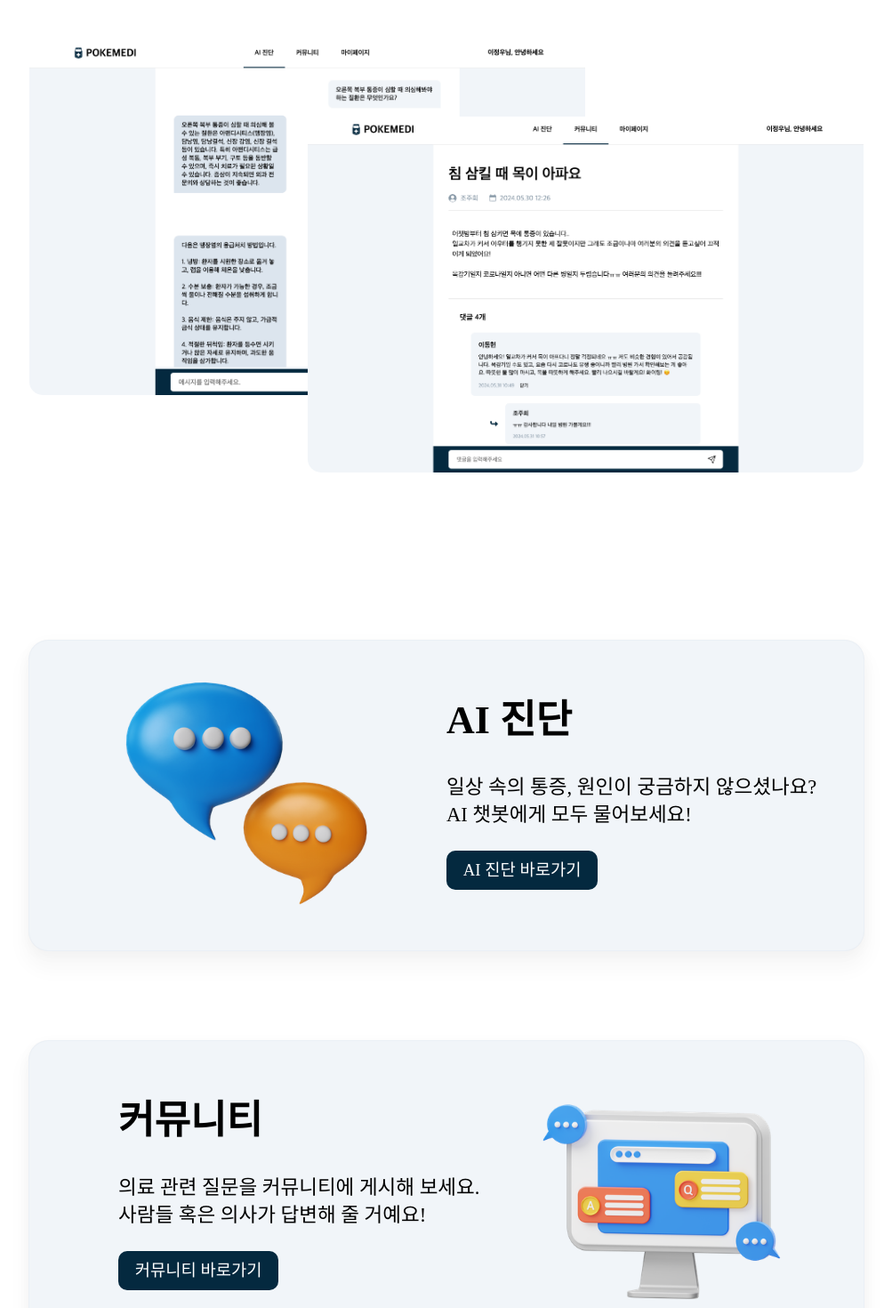
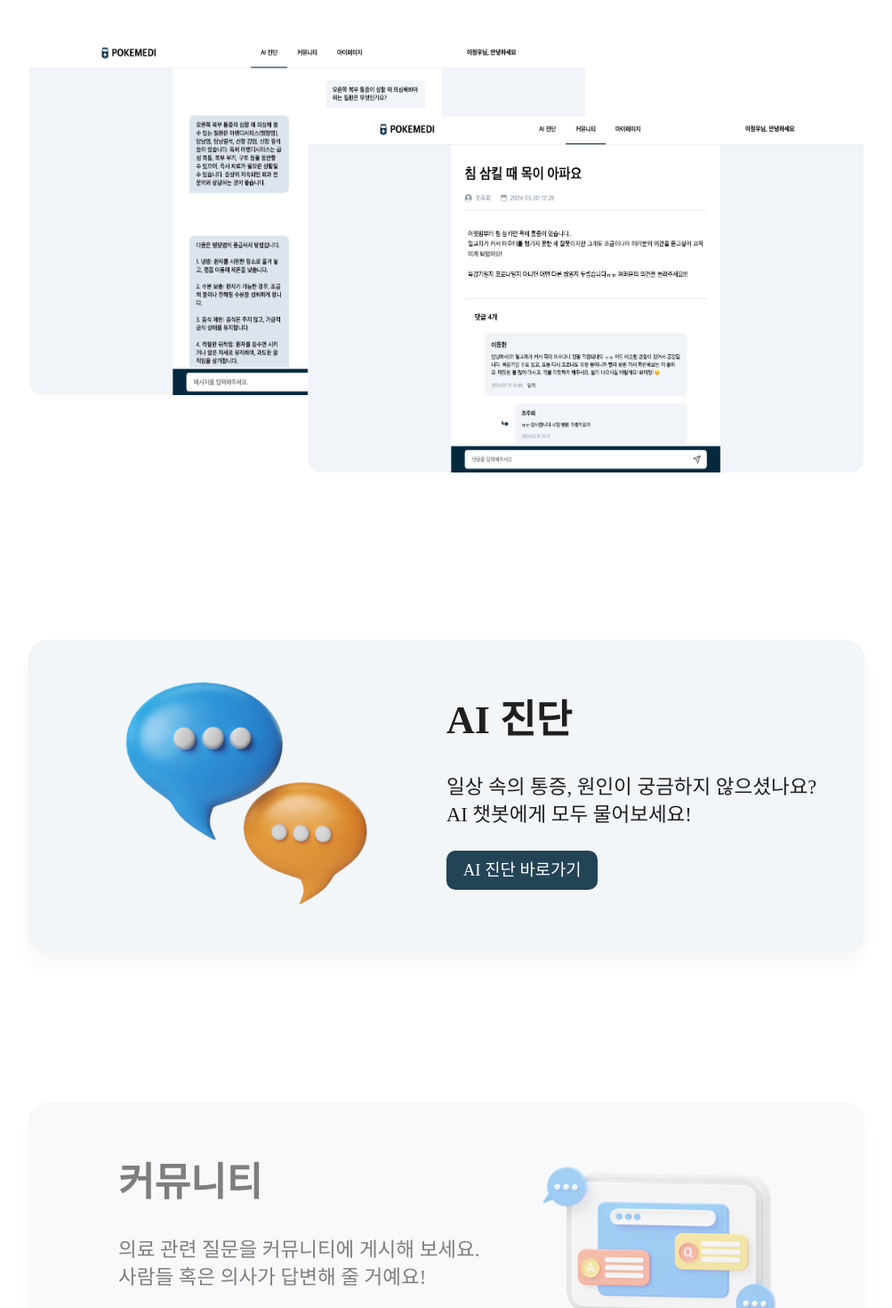
Before and after one commit to KGU-TurtleDoctor/POKEMEDI-Client, a React (Vite) app: page / in a window 1280 px wide. Shown: the part 500-1970 px from the top of the page at 89% size, without its empty margins (138-1141 px from the left). Built offline with nearby package versions, Linux system fonts and the light colour scheme; no server answers; a web font is replaced by a local one.

Commit message:
feat: Home 페이지에 framer-motion 적용

```diff
--- a/package.json
+++ b/package.json
@@ -11,6 +11,7 @@
   },
   "dependencies": {
     "axios": "^1.6.8",
+    "framer-motion": "^11.9.0",
     "react": "^18.2.0",
     "react-dom": "^18.2.0",
     "react-router-dom": "^6.22.0",
--- a/src/components/Home/MenuBox.jsx
+++ b/src/components/Home/MenuBox.jsx
@@ -1,14 +1,25 @@
-import React from 'react';
+import React, { useRef } from 'react';
 import { useNavigate } from 'react-router-dom';
 import styled from 'styled-components';
 import chatImg from '../../assets/img/chat.png';
 import communityImg from '../../assets/img/community.png';
+import { motion, useScroll, useTransform } from 'framer-motion';
 
 const MenuBox = ({ type }) => {
   const navigate = useNavigate();
+  const ref = useRef(null);
 
-  return type === 1 ? (
-    <MenuBoxWrapper>
+  const { scrollYProgress } = useScroll({
+    target: ref,
+    offset: ['start end', 'end start'],
+  });
+
+  const opacity = useTransform(scrollYProgress, [0, 0.5, 1], [0, 1, 0]);
+
+  return (
+    <MenuBoxWrapper ref={ref} style={{ opacity }} animate={{ opacity }}>
+      {type === 1 ? (
+        <>
           <ImgContainer>
             <MenuImg src={chatImg} />
           </ImgContainer>
@@ -22,14 +33,14 @@ const MenuBox = ({ type }) => {
               AI 진단 바로가기
             </LinkButton>
           </DescriptionContainer>
-    </MenuBoxWrapper>
+        </>
       ) : (
-    <MenuBoxWrapper type={type}>
+        <>
           <DescriptionContainer>
             <DescriptionContainerTitle>커뮤니티</DescriptionContainerTitle>
             <Description type={type}>
-          의료 관련 질문을 커뮤니티에 게시해 보세요. 사람들 혹은 의사가 답변해
-          줄 거예요!
+              의료 관련 질문을 커뮤니티에 게시해 보세요. 사람들 혹은 의사가
+              답변해 줄 거예요!
             </Description>
             <LinkButton onClick={() => navigate('/community-list')}>
               커뮤니티 바로가기
@@ -38,11 +49,13 @@ const MenuBox = ({ type }) => {
           <ImgContainer>
             <MenuImg src={communityImg} />
           </ImgContainer>
+        </>
+      )}
     </MenuBoxWrapper>
   );
 };
 
-const MenuBoxWrapper = styled.div`
+const MenuBoxWrapper = styled(motion.div)`
   display: flex;
   flex-direction: row;
   align-items: center;
--- a/src/components/Home/MenuIntroduction.jsx
+++ b/src/components/Home/MenuIntroduction.jsx
@@ -17,7 +17,7 @@ const MenuIntroductionWrapper = styled.div`
   display: flex;
   flex-direction: column;
   align-items: center;
-  row-gap: 10rem;
+  row-gap: 17rem;
 
   width: 100%;
   margin-top: 18.75rem;
--- a/src/components/Home/ServiceIntroduction.jsx
+++ b/src/components/Home/ServiceIntroduction.jsx
@@ -1,21 +1,46 @@
 import styled, { keyframes } from 'styled-components';
 import ImgFirstService from '../../assets/img/img_first_service.png';
 import ImgSecondService from '../../assets/img/img_second_service.png';
+import { motion } from 'framer-motion';
+
+const introMessageAnimation = {
+  initial: { opacity: 0, y: '100%' },
+  animate: { opacity: 1, y: 0 },
+  transition: { duration: 1 },
+};
+
+const subMessageAnimation = {
+  initial: { opacity: 0, y: '100%' },
+  animate: { opacity: 1, y: 0 },
+  transition: { duration: 0.8, delay: 0.8 },
+};
+
+const firstImageAnimation = {
+  initial: { opacity: 0 },
+  animate: { opacity: 1 },
+  transition: { duration: 0.8, delay: 1.5 },
+};
+
+const secondImageAnimation = {
+  initial: { opacity: 0 },
+  animate: { opacity: 1 },
+  transition: { duration: 0.8, delay: 2.3 },
+};
 
 function ServiceIntroduction() {
   return (
     <ServiceintroductionWrapper>
-      <ServiceIntroMessage>
+      <ServiceIntroMessage {...introMessageAnimation}>
         내 손 안의 의사
         <br />
         POKEMEDI
       </ServiceIntroMessage>
-      <ServiceIntroSubMessage>
+      <ServiceIntroSubMessage {...subMessageAnimation}>
         집에서도 편리하게, 포켓메디와 함께
       </ServiceIntroSubMessage>
       <ServiceImageContainer>
-        <FirstServiceImage src={ImgFirstService} />
-        <SecondServiceImage src={ImgSecondService} />
+        <FirstServiceImage src={ImgFirstService} {...firstImageAnimation} />
+        <SecondServiceImage src={ImgSecondService} {...secondImageAnimation} />
       </ServiceImageContainer>
     </ServiceintroductionWrapper>
   );
@@ -33,47 +58,20 @@ const ServiceintroductionWrapper = styled.div`
   text-align: center;
 `;
 
-const fadeup = keyframes`
-  from {
-    opacity: 0;
-    transform: translate3d(0, 100%, 0);
-  }
-  to {
-    opacity: 1;
-    transform: translateZ(0);
-  }
-`;
-
-const fadein = keyframes`
-  from {
-    opacity: 0;
-  }
-  to {
-    opacity: 1;
-  }
-`;
-
-const ServiceIntroMessage = styled.h1`
+const ServiceIntroMessage = styled(motion.h1)`
   font-size: 6.875rem;
   font-weight: 600;
   font-family: Pretendard;
   line-height: 1.3;
-
-  transition-delay: 1.2s;
-  animation: ${fadeup} 1s ease;
 `;
 
-const ServiceIntroSubMessage = styled.h2`
+const ServiceIntroSubMessage = styled(motion.h2)`
   margin-top: 2.5rem;
 
   font-size: 2.75rem;
   font-weight: 500;
   font-family: Pretendard;
   color: #8898a7;
-
-  opacity: 0;
-  animation: ${fadeup} 0.8s ease forwards;
-  animation-delay: 0.8s;
 `;
 
 const ServiceImageContainer = styled.div`
@@ -84,7 +82,7 @@ const ServiceImageContainer = styled.div`
   margin-top: 8.75rem;
 `;
 
-const FirstServiceImage = styled.img`
+const FirstServiceImage = styled(motion.img)`
   position: absolute;
   top: 0;
   left: 0;
@@ -93,15 +91,9 @@ const FirstServiceImage = styled.img`
   height: 40rem;
 
   border-radius: 1.5rem;
-
-  opacity: 0;
-  animation: ${fadein} 0.8s ease forwards;
-  animation-delay: 1.5s;
-
-  object-fit: cover;
 `;
 
-const SecondServiceImage = styled.img`
+const SecondServiceImage = styled(motion.img)`
   position: absolute;
   bottom: 0;
   right: 0;
@@ -111,10 +103,4 @@ const SecondServiceImage = styled.img`
   height: 40rem;
 
   border-radius: 1.5rem;
-
-  opacity: 0;
-  animation: ${fadein} 0.8s ease forwards;
-  animation-delay: 2.3s;
-
-  object-fit: cover;
 `;
```
Also changed, not shown: 1 other file (tests, documents, lock files or other folders). Lines whose indentation alone changed are shown as unchanged.
